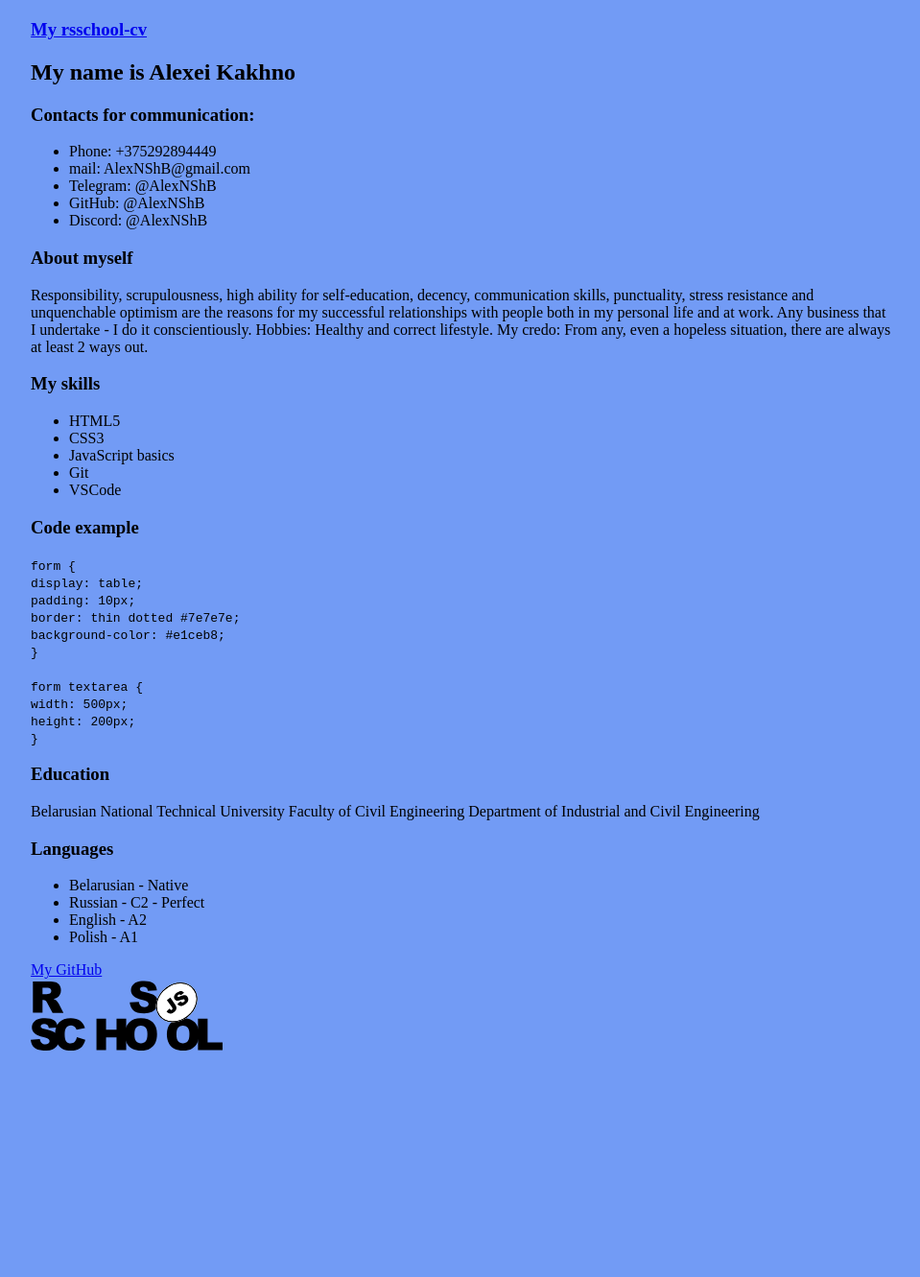
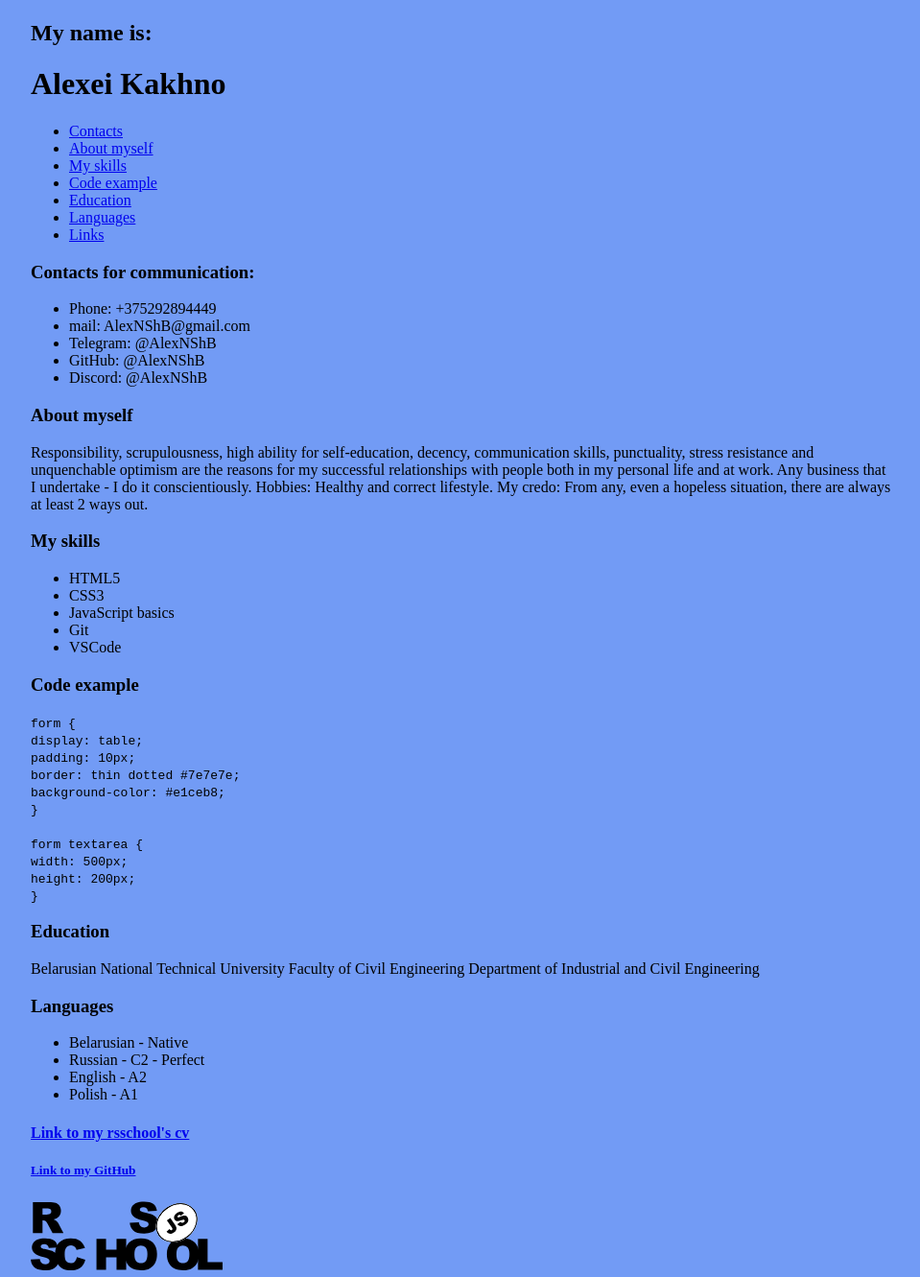
Before and after one commit to AlexNShB/rsschool-cv, a plain HTML site: page index.html in a window 1280 px wide. Shown: the part 511-1842 px from the top of the page at 96% size, without its empty margins (158-1117 px from the left). Before the commit the page ends 1618 px from the top, so only its background shows below. Drawn offline with Linux system fonts and the light colour scheme.

Commit message:
fix: update index.html

```diff
--- a/index.html
+++ b/index.html
@@ -11,12 +11,23 @@
     <div class="wrapper">
         <header>
             <img src="img/myself.jpeg" alt="myself">
-            <h3>
-                 <a href="https://alexnshb.github.io/rsschool-cv/">My rsschool-cv</a>
-            </h3>
-            <h2>My name is Alexei Kakhno</h2>
+
+            <h2>My name is:</h2>
+            <h1>Alexei Kakhno</h1>
+            <nav id="nav">
+                <ul>
+                    <li><a href="#Contacts">Contacts</a></li>
+                    <li><a href="#myself">About myself</a></li>
+                    <li><a href="#skills">My skills</a></li>
+                    <li><a href="#example">Code example</a></li>
+                    <li><a href="#Education">Education</a></li>
+                    <li><a href="#lang">Languages</a></li>
+                    <li><a href="#links">Links</a></li>
+                </ul>
+            </nav>
         </header>
         <main>
+            <article id="Contacts">
                 <h3>Contacts for communication:</h3>
                     <ul>
                         <li>Phone: +375292894449</li>
@@ -25,6 +36,9 @@
                         <li>GitHub: @AlexNShB</li>
                         <li>Discord: @AlexNShB</li>
                     </ul>
+                </article>
+
+            <article id="myself">
                 <h3>About myself</h3>
                     <div class="about_myself">
                         <p>
@@ -39,6 +53,9 @@
                             From any, even a hopeless situation, there are always at least 2 ways out.
                         </p>
                     </div>
+            </article>
+
+            <article id="skills">
                 <h3>My skills</h3>
                 <ul>
                     <li>HTML5</li>
@@ -47,6 +64,9 @@
                     <li>Git</li>
                     <li>VSCode</li>
                 </ul>
+            </article>
+
+            <article id="example">
                 <h3>Code example</h3>
                     <p>
                         <code>
@@ -63,10 +83,16 @@
                             } <br>
                         </code>
                     </p>
+            </article>
+
+            <article id="Education">
                 <h3>Education</h3>
                     <p>
                         Belarusian National Technical University Faculty of Civil Engineering Department of Industrial and Civil Engineering
                     </p>
+            </article>
+
+            <article id="Lang">
                 <h3>Languages</h3>
                     <ul>
                         <li>Belarusian - Native</li>
@@ -74,12 +100,21 @@
                         <li>English - A2</li>
                         <li>Polish - A1</li>
                     </ul>
+            </article>
+
         </main>
         <footer>
-            <a href="https://github.com/AlexNShB" target="_blank" rel="noopener noreferrer"> My GitHub </a> <br>
+            <article id="links">
+                <h4>
+                    <a href="https://alexnshb.github.io/rsschool-cv/" target="_blank" rel="noopener noreferrer">Link to my rsschool's cv</a>
+               </h4>
+               <h5>
+                    <a href="https://github.com/AlexNShB" target="_blank" rel="noopener noreferrer"> Link to my GitHub </a> <br>
+                </h5>
                     <a href="https://rs.school/js/" target="_blank" rel="noopener noreferrer">
                     <img src="img/rs_school_js.svg" alt="rss logo" width="200">
                 </a>
+            </article>
         </footer>
     </div>
 </body>
```
Also changed, not shown: style.css (line endings or trailing spaces). Lines whose indentation alone changed are shown as unchanged.
